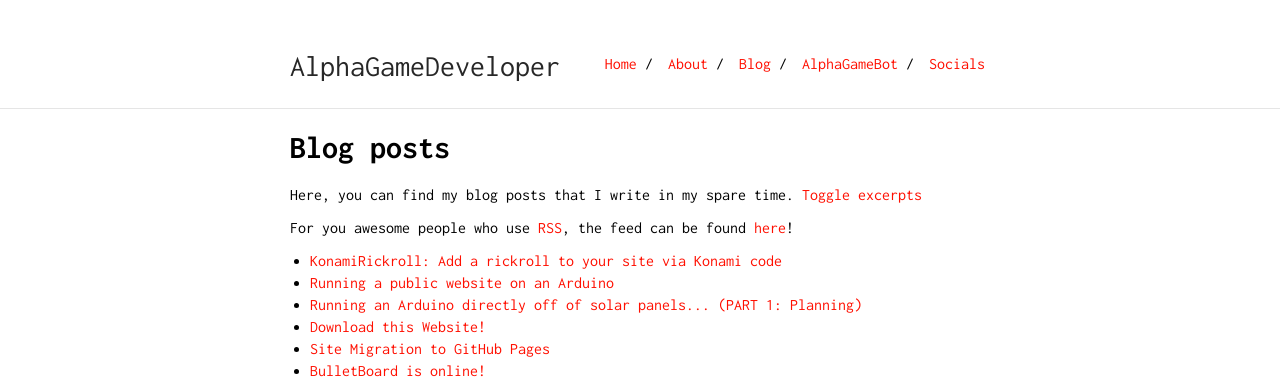
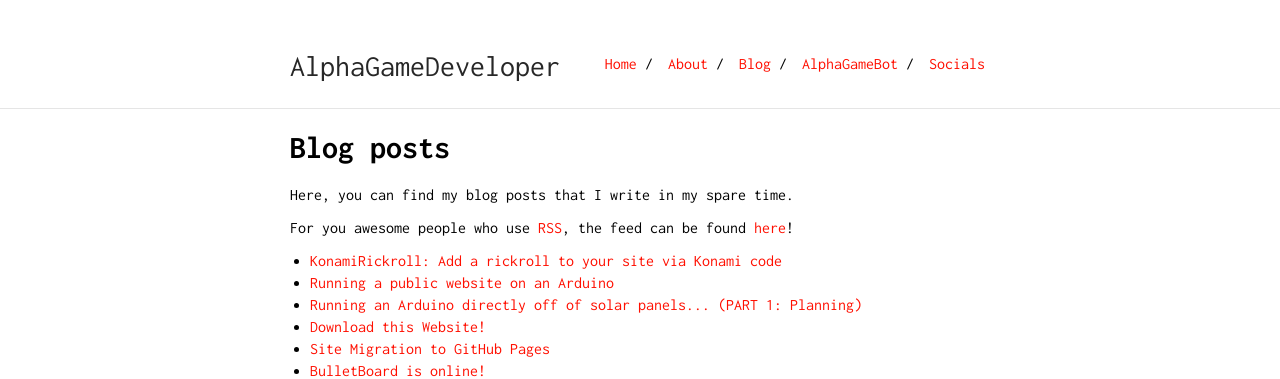
Before and after one commit to AlphaGameDeveloper/AlphaGame.dev, a Jekyll site: the page built from pages/posts_index.md, in a window 1280 px wide. Shown: the top 379 px of the page. Built offline with Jekyll 4.4.1, drawn with Linux system fonts in a browser that asks for light colours.

Commit message:
Remove excerpts b/c it is messy

```diff
--- a/pages/posts_index.md
+++ b/pages/posts_index.md
@@ -15,15 +15,12 @@
     return es;
 }</script>
 # Blog posts
-Here, you can find my blog posts that I write in my spare time. <a href="javascript:toggleExcerpt()">Toggle excerpts</a>
+Here, you can find my blog posts that I write in my spare time.
 
 For you awesome people who use [RSS](https://en.wikipedia.org/wiki/RSS), the feed can be found [here](https://alphagame.dev/feed.xml)!
 
 <ul>
 {% for post in site.posts %}
     <li><a href="{{ post.url }}">{{ post.title }}</a></li>
-    <ul>
-        <li style="display: none;" class="excerpt">{{ post.excerpt }}</li>
-    </ul>
 {% endfor %}
 </ul>
```
